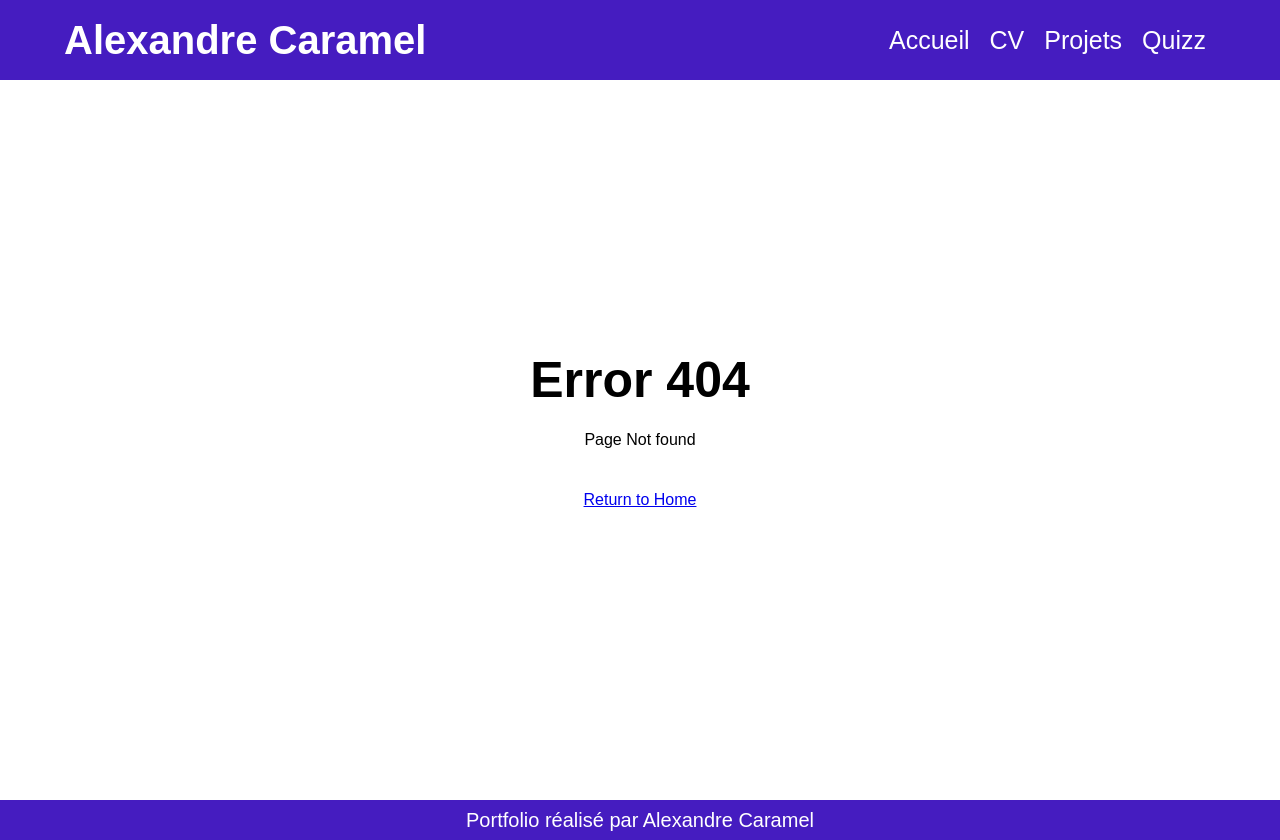
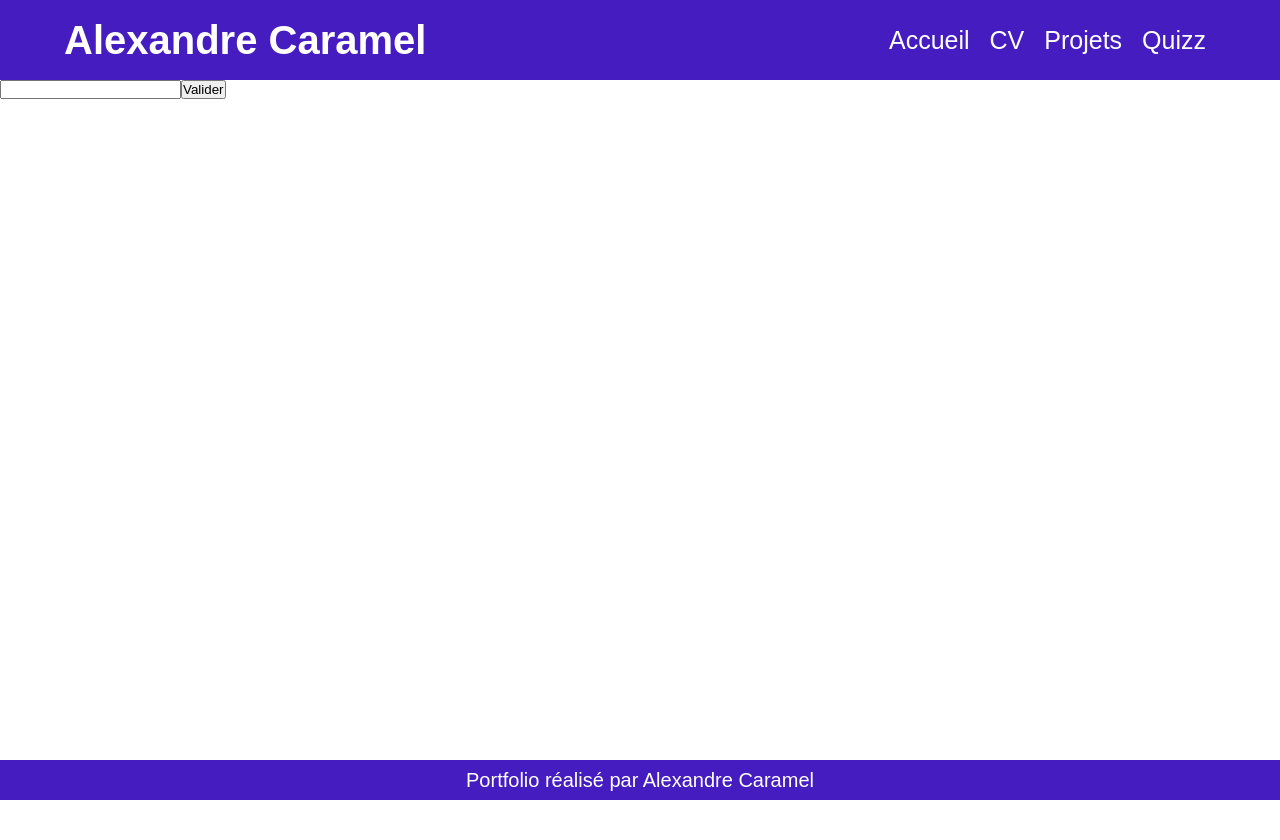
Before and after one commit to Terminev/IIM-react-projet1, a React (Create React App) app: page /meteo in a window 1280 px wide. Before the commit this address had no page. After the commit the page ends 800 px from the top, so only its background shows below. Built offline with nearby package versions, Linux system fonts and the light colour scheme; no server answers.

Commit message:
ADD API call

```diff
--- a/package.json
+++ b/package.json
@@ -10,6 +10,7 @@
     "@testing-library/jest-dom": "^5.16.1",
     "@testing-library/react": "^12.1.2",
     "@testing-library/user-event": "^13.5.0",
+    "axios": "^0.25.0",
     "bootstrap": "^5.1.3",
     "node-sass": "^6.0.1",
     "react": "^17.0.2",
--- /dev/null
+++ b/src/Sass/components/_Meteo.scss
@@ -0,0 +1,3 @@
+#Meteo {
+    min-height: 85vh;
+}
--- a/src/Sass/components/_QuizzCard.scss
+++ b/src/Sass/components/_QuizzCard.scss
@@ -24,3 +24,6 @@
         }
     }
 }
+#QuizzCard:hover{
+    transform: translateY(10px);
+}
--- /dev/null
+++ b/src/components/MeteoComponent.js
@@ -0,0 +1,39 @@
+import React, { useEffect, useState} from 'react';
+import axios from 'axios';
+import '../Sass/components/_MeteoComponent.scss';
+
+const MeteoComponent = () => {
+
+    const [data, setData] = useState('');
+    const [ville, setVille]= useState('paris');
+
+    console.log(ville);
+
+    useEffect(() => {
+        console.log('dans le useeffect');
+        console.log(ville);
+        axios.get(
+            'https://api.openweathermap.org/data/2.5/weather?q='+ville+'&appid=ea47585d5d7af6136536556b8101c20d&units=metric&lang=fr'
+            )
+        .then((res) => setData(res.data));
+        console.log(data);
+    }, [ville]);
+
+    function submit(){
+        const InputVille = document.getElementById('villeinput').value
+        setVille(InputVille)
+    }
+
+
+    return (
+        <div id='MeteoComponent'>
+            <div>
+                <h2>{data.name}</h2>
+                <input type="text" id='villeinput' />
+                <input type="submit" value="Valider" onClick={()=>submit()}/>
+            </div>
+        </div>
+    );
+};
+
+export default MeteoComponent;
--- /dev/null
+++ b/src/pages/Meteo.js
@@ -0,0 +1,13 @@
+import MeteoComponent from '../components/MeteoComponent';
+import '../Sass/components/_Meteo.scss';
+
+const Meteo = () => {
+
+    return (
+        <section id='Meteo'>
+            <MeteoComponent/>
+        </section>
+    );
+};
+
+export default Meteo;
--- a/src/pages/QuizzOpen.js
+++ b/src/pages/QuizzOpen.js
@@ -15,9 +15,10 @@ const QuizzOpen = (props) => {
         QuestionQuizz[i].reponses.sort(() => Math.random() - 0.5);
     }
     useEffect(()=> {
+        console.log("dans le use");
         // Enregistrer le score de l'utilisateur dans le localStorage
         localStorage.setItem(quizzData.quizz[idQuizz].slug, score)
-    },[validation])
+    },[score])
 
     // Permet de vérifier la réponse en fonction de l'input sélectionné
     function validation(){
--- a/src/routes/Routes.js
+++ b/src/routes/Routes.js
@@ -6,6 +6,7 @@ import Projet from '../pages/Projet';
 import ProjetOpen from '../pages/ProjetOpen';
 import QuizzHome from '../pages/QuizzHome';
 import QuizzOpen from '../pages/QuizzOpen';
+import Meteo from "../pages/Meteo";
 
 
 const Rooter = () => (
@@ -17,6 +18,7 @@ const Rooter = () => (
                 <Route exact path="/cv" component={Cv}/>
                 <Route exact path="/quizz" component={QuizzHome}/>
                 <Route path="/quizz/:quizzId" component={QuizzOpen}/>
+                <Route path="/meteo" component={Meteo}/>
                 <Route component={NoMatch}/>
             </Switch>
         </Router>
```
Also changed, not shown: src/Sass/components/_MeteoComponent.scss (added), 1 other file (tests, documents, lock files or other folders).
